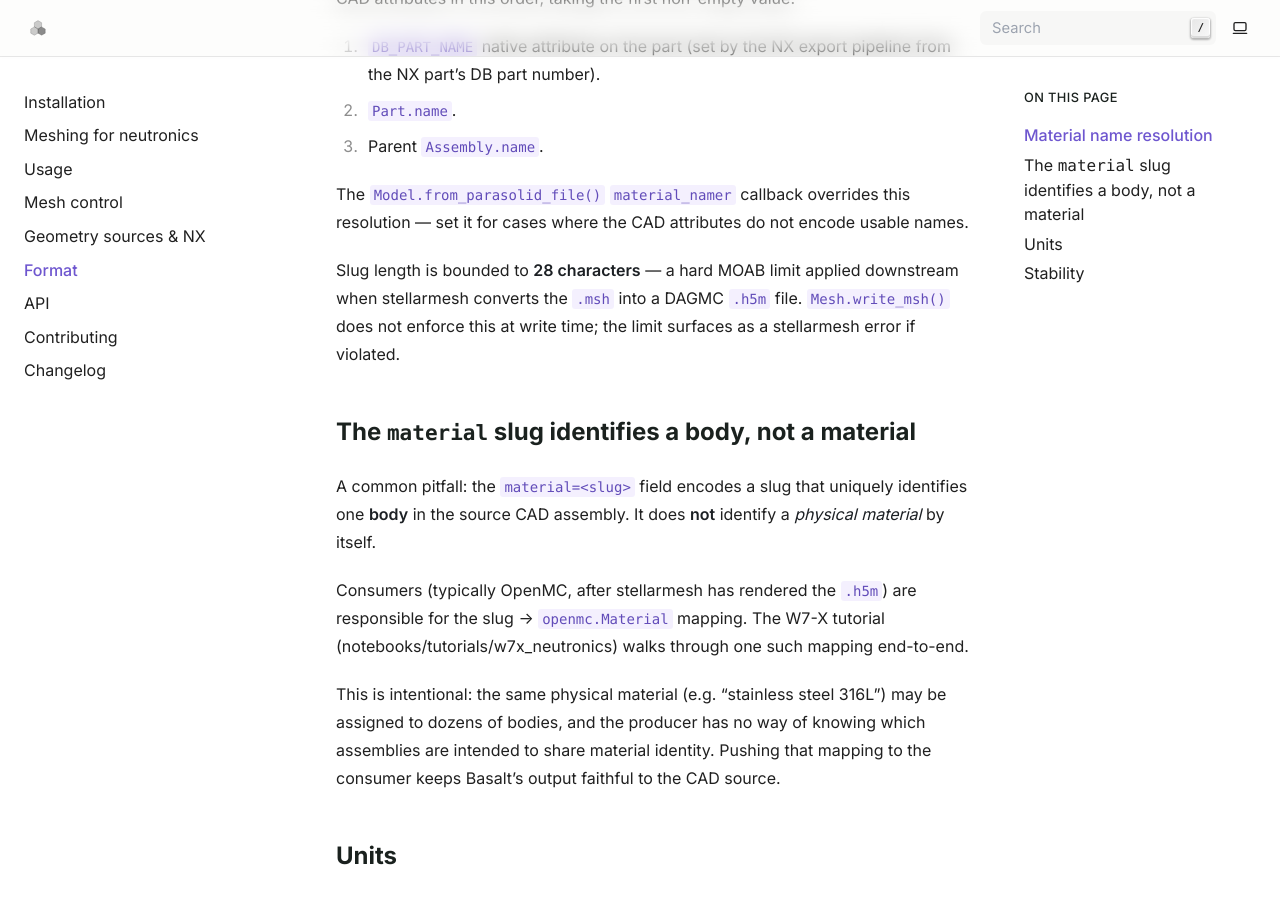
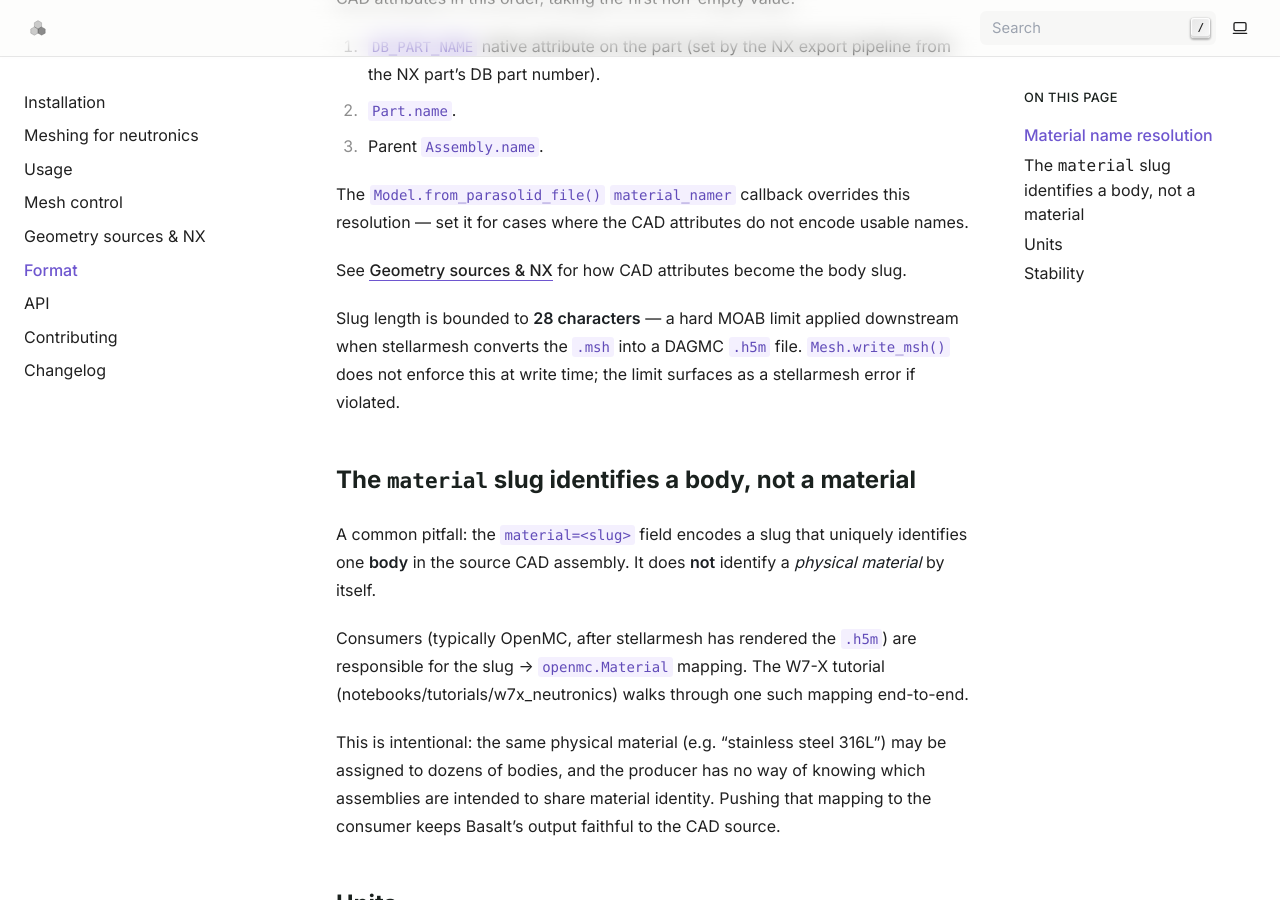
Before and after one commit to Thea-Energy/basalt, a Sphinx documentation site: the page built from docs/format.rst, in a window 1280 px wide and 900 px high, scrolled down 420 px. Built offline with Sphinx 7.4.7, drawn with Linux system fonts in a browser that asks for light colours; pages that are not in the unit, such as notebooks, are missing from menus; the version number is read from the project's files by our own code.

Commit message:
docs: cross-link format page to NX metadata flow; fix section overline

```diff
--- a/docs/format.rst
+++ b/docs/format.rst
@@ -30,14 +30,16 @@ The :py:meth:`Model.from_parasolid_file` ``material_namer`` callback
 overrides this resolution — set it for cases where the CAD attributes
 do not encode usable names.
 
+See :doc:`nx` for how CAD attributes become the body slug.
+
 Slug length is bounded to **28 characters** — a hard MOAB limit
 applied downstream when stellarmesh converts the ``.msh`` into a
 DAGMC ``.h5m`` file. :py:meth:`Mesh.write_msh` does not enforce this
 at write time; the limit surfaces as a stellarmesh error if violated.
 
-------------------------------------------------------
+-------------------------------------------------------
 The ``material`` slug identifies a body, not a material
-------------------------------------------------------
+-------------------------------------------------------
 
 A common pitfall: the ``material=<slug>`` field encodes a slug that
 uniquely identifies one **body** in the source CAD assembly. It does
```
